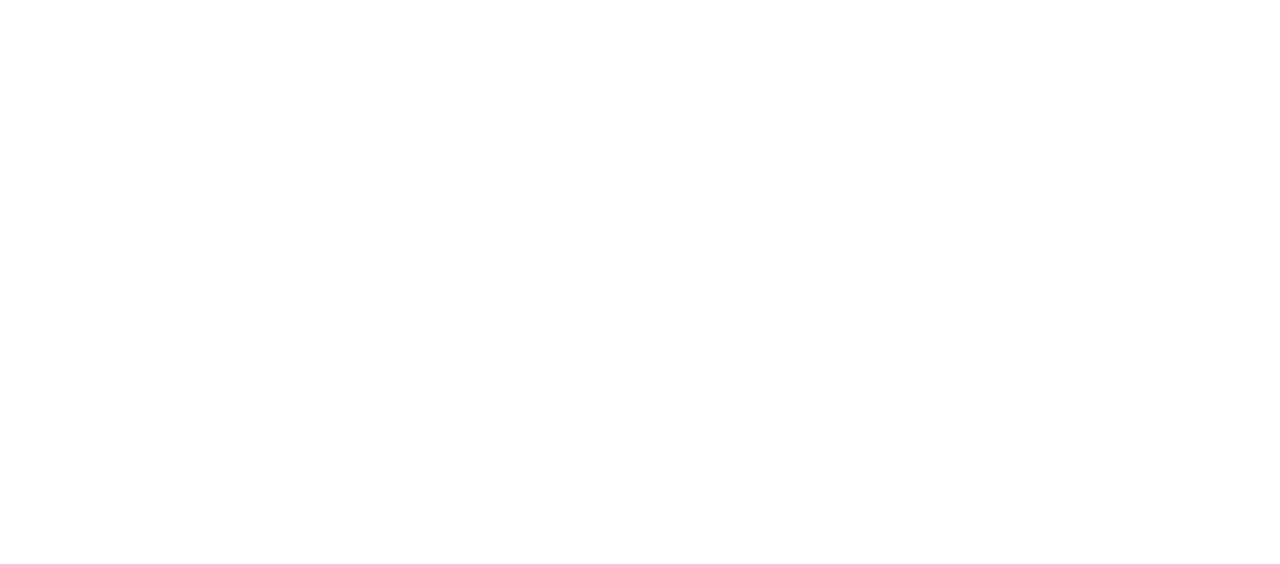
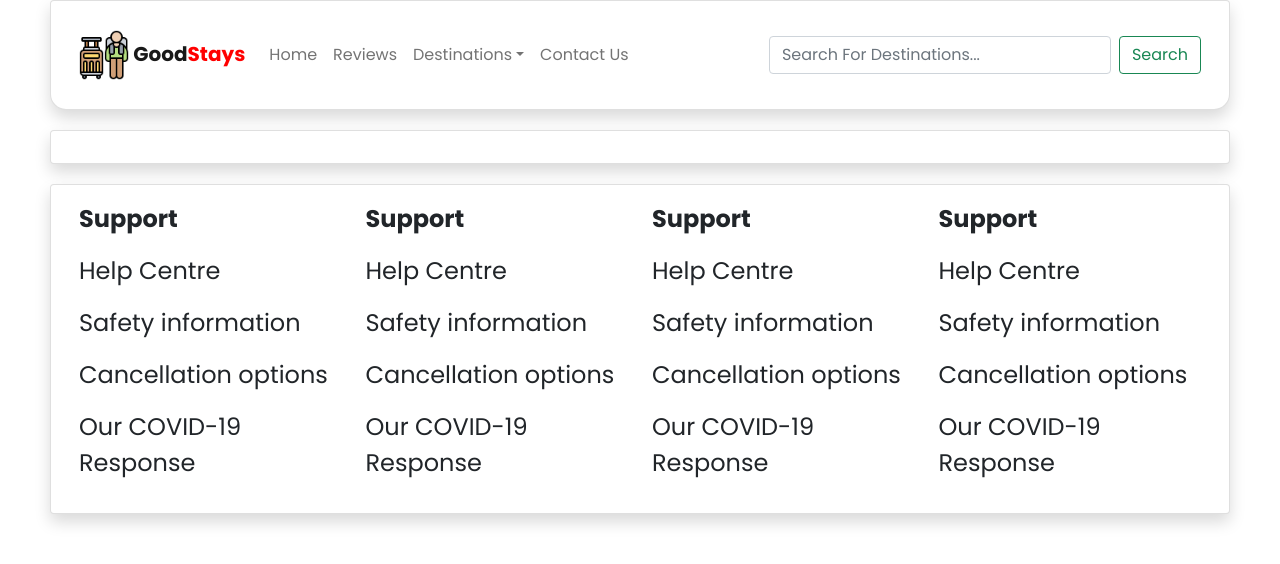
Before and after one commit to rohitkatbamna/ssproject, a React (Create React App) app: page /paris in a window 1280 px wide. Before the commit this address had no page. Shown: the top 564 px of the page. Built offline with nearby package versions, Linux system fonts and the light colour scheme.

Commit message:
23 jan 6th commit

```diff
--- a/src/App.js
+++ b/src/App.js
@@ -3,6 +3,7 @@
 import Contactuspage from './pages/contactpage';
 import Landingpage from './pages/landingpage';
 import Reviewspage from './pages/reviewspage';
+import Parispage from './pages/parispage';
 
 function App() {
   return (
@@ -12,6 +13,7 @@
           <Route path='/' element={<Landingpage />} exact/>
           <Route path='/reviews' element={<Reviewspage />}/>
           <Route path='/contactus' element={<Contactuspage />}/>
+          <Route path='/paris' element={<Parispage />}/>
         </Routes>
       </Router>
     </div>
--- a/src/components/landingcontent/landingcontent.js
+++ b/src/components/landingcontent/landingcontent.js
@@ -3,7 +3,7 @@
 import React, { useState , useEffect} from "react";
 import './landingcontent.css';
 import axios from "axios";
-import berlin from "../../assets/places";
+import cityobject from '../../assets/places';
 
 function Landingcontentmain(){
     const [search, setSearch] = useState('');
@@ -112,7 +112,7 @@
             <div className="container-fluid">
                 <div className="row main-landing-content-card-image-margin">
 
-                        {berlin.map(newsdata =>
+                        {cityobject.ber.map(newsdata =>
                             {
                             return(
                                 <div className="col-xl-3 col-xxl-3 col-lg-4 col-md-5 col-sm-7 ms-auto me-auto mt-5 mb-5">
--- a/src/components/navbarforall/navbarforall.js
+++ b/src/components/navbarforall/navbarforall.js
@@ -29,10 +29,13 @@
                                 <ul class="dropdown-menu" aria-labelledby="navbarDropdown">
                                     <li><div class="dropdown-item" style={{color:'red',fontWeight:'600'}}>Our Favourite</div></li>
                                     <li><hr class="dropdown-divider" /></li>
-                                    <li><div class="dropdown-item">Paris</div></li>
+                                    <Link to='/paris'style={{textDecoration:'none'}}><li><div class="dropdown-item">Paris</div></li></Link>
                                     <li><div class="dropdown-item">Barcelona</div></li>
                                     <li><div class="dropdown-item">Bangkok</div></li>
                                     <li><div class="dropdown-item">Los Angeles</div></li>
+                                    <li><div class="dropdown-item">Berlin</div></li>
+                                    <li><div class="dropdown-item">Mumbai</div></li>
+                                    <li><div class="dropdown-item">Delhi</div></li>
                                 </ul>
                             </li>
                             <li class="nav-item">
--- /dev/null
+++ b/src/components/pariscomponent/pariscomponent.css
@@ -0,0 +1,15 @@
+@import url('https://fonts.googleapis.com/css2?family=Poppins:ital,wght@0,100;0,200;0,300;0,400;0,500;0,600;0,700;0,800;0,900;1,100;1,200;1,300;1,400;1,500;1,600;1,700;1,800;1,900&display=swap');
+
+.paris-component-all-of-it-change-margin {
+    font-family: 'Poppins', sans-serif;
+    margin-left: 50px;
+    margin-right: 50px;
+    margin-top: 20px;
+}
+
+@media only screen and (max-width:500px) {
+    .paris-component-all-of-it-change-margin {
+        margin-left: 10px;
+        margin-right: 10px;
+    }
+}
--- /dev/null
+++ b/src/components/pariscomponent/pariscomponent.js
@@ -0,0 +1,16 @@
+import React from "react";
+import './pariscomponent.css';
+
+function Pariscomponent(){
+    return(
+        <div className="paris-component-all-of-it-change-margin">
+            <div className="card shadow">
+                <div className="card-body">
+
+                </div>
+
+            </div>
+        </div>
+    );
+}
+export default Pariscomponent;
--- /dev/null
+++ b/src/pages/parispage.js
@@ -0,0 +1,15 @@
+import React from "react";
+import Footer from "../components/footercomponent/footer";
+import Navbarforall from "../components/navbarforall/navbarforall";
+import Pariscomponent from "../components/pariscomponent/pariscomponent";
+
+function Parispage(){
+    return(
+        <div>
+            <Navbarforall />
+            <Pariscomponent />
+            <Footer />
+        </div>
+    );
+}
+export default Parispage;
```
Also changed, not shown: src/assets/places.js.
